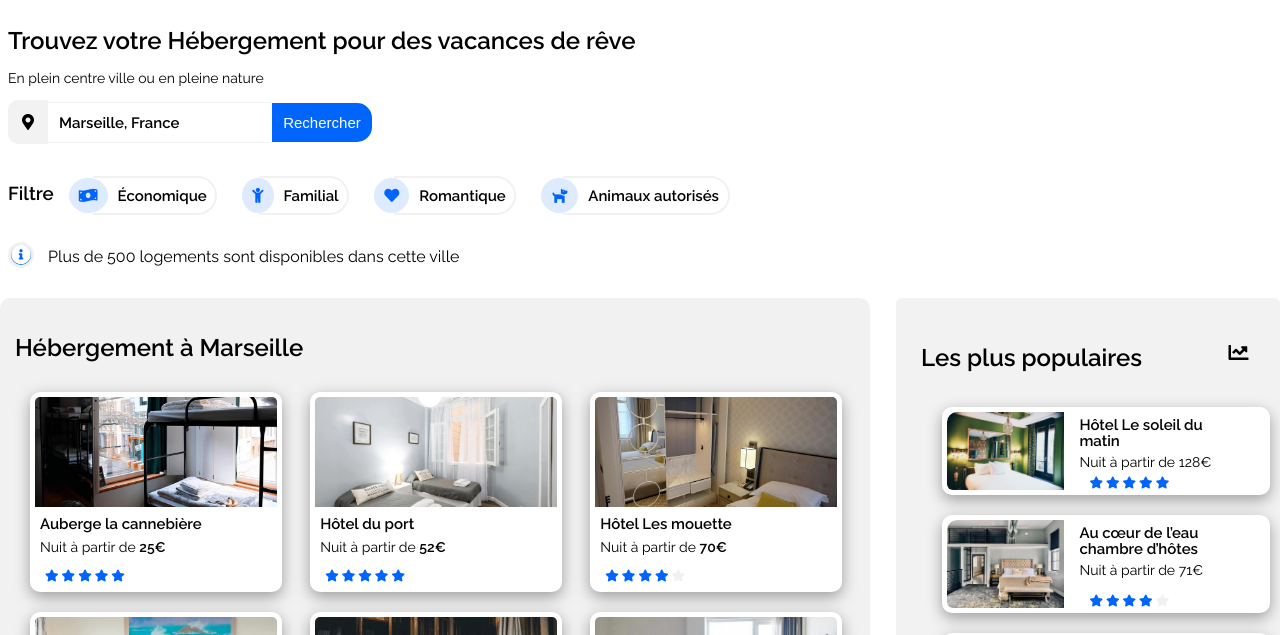
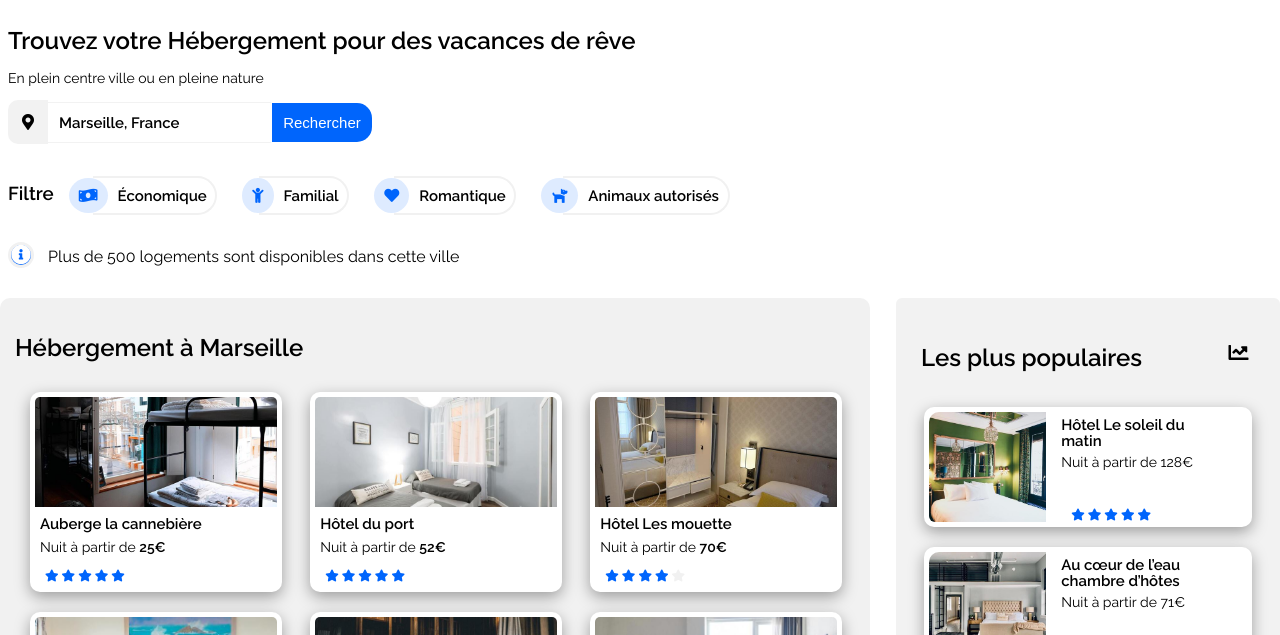
Before and after one commit to DidierGros/DidierGros_2_19082021, a plain HTML site: page index.html in a window 1280 px wide. Shown: the part 85-720 px from the top of the page. Drawn offline with Linux system fonts and the light colour scheme.

Commit message:
Version 16092021 réponsive  avant correction  Christophe

```diff
--- a/style/style.css
+++ b/style/style.css
@@ -269,9 +269,9 @@ aside{
   grid-template-rows: 1fr;
   line-height: 1em;
   width: 90%;
-  max-height: 120px;
-  margin-left: 10%;
-  margin-right: 10px;
+  height: auto;
+  margin-left: 5%;
+  margin-right: 5px;
   margin-bottom: 20px;
   padding: 5px;
   border-radius: 10px;
@@ -289,6 +289,7 @@ aside{
 
 .promos img{
   width: 100%;
+  height: 110px;
   max-height: 110px;
   float: left;
   border: none;
@@ -313,8 +314,6 @@ aside{
 
 .offer{
   grid-column: 2;
-  position: relative;
-  z-index: 0;
 }
 
 .pic{
@@ -325,7 +324,6 @@ aside{
 .promos a{
 width: 100%;
 }
-
 
 #promos .stars{
   grid-column: 2;
@@ -740,6 +738,7 @@ aside{
 
 #activity .bloc{
   display: flex;
+  flex-wrap: wrap;
   flex-direction: column;
   justify-self: center;
 }
@@ -749,8 +748,6 @@ aside{
   margin-bottom: 10px;
   justify-content: center;
   align-items: center;
-  align-self: center;
-  align-content: center;
 }
 
 .activity1{
@@ -982,7 +979,7 @@ aside{
 
  /*@@.....Promos....*/
 
- /* #promos{
+ #promos{
     display: flex;
     justify-content: space-around;
     flex-direction: column;
@@ -990,10 +987,7 @@ aside{
     height: auto;
     line-height: 20px;
     padding: 5px;
-  }*/
-
-
-
+  }
 
   .promos{
     max-width: 90%;
@@ -1028,4 +1022,5 @@ aside{
     box-shadow: rgba(0, 0, 0, 0.35) 0px 5px 15px;
   }
 
+
 }
```
